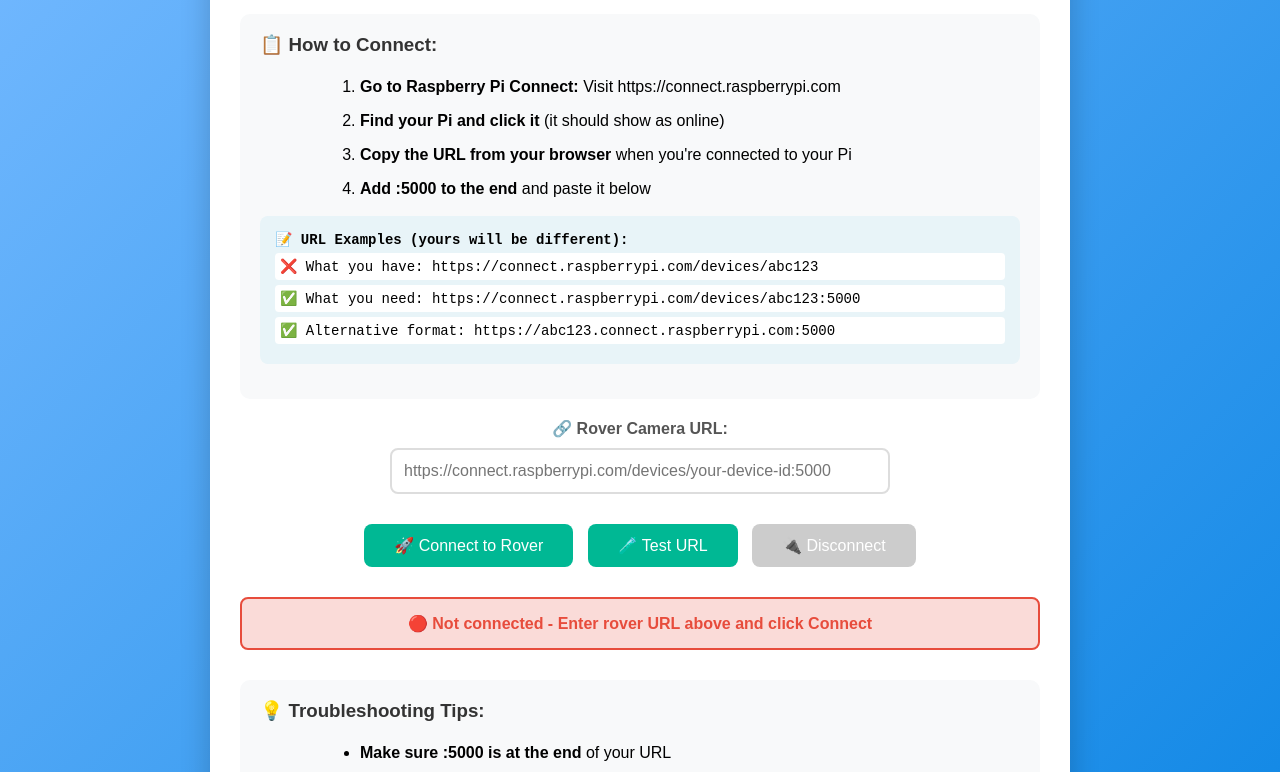
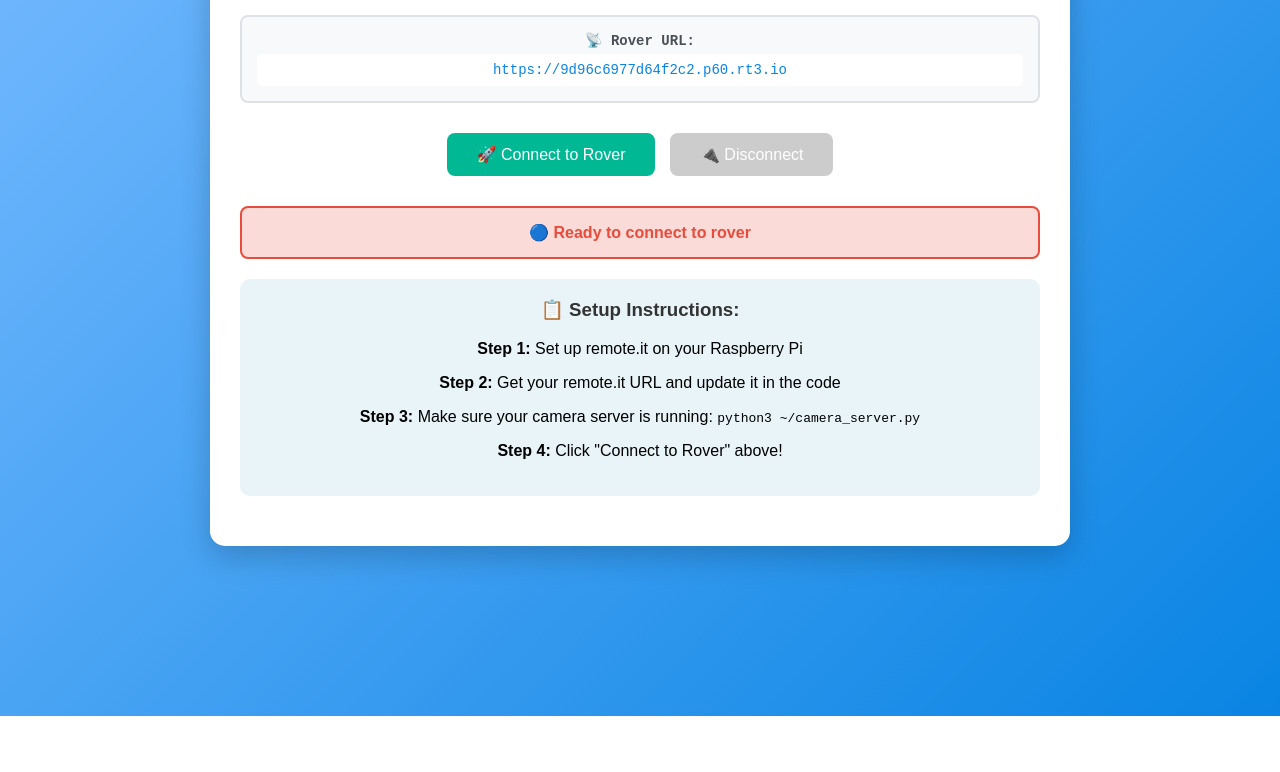
Before and after one commit to BerpyDerpy/Rover, a plain HTML site: page index.html in a window 1280 px wide. Shown: the part 124-896 px from the top of the page. After the commit the page ends 840 px from the top, so only its background shows below. Drawn offline with Linux system fonts and the light colour scheme.

Commit message:
Update index.html

```diff
--- a/index.html
+++ b/index.html
@@ -24,25 +24,6 @@
             text-align: center;
             color: #333;
             margin-bottom: 30px;
-        }
-        .input-group {
-            margin: 20px 0;
-            text-align: center;
-        }
-        .input-group label {
-            display: block;
-            margin-bottom: 10px;
-            font-weight: bold;
-            color: #555;
-        }
-        .input-group input {
-            width: 100%;
-            max-width: 500px;
-            padding: 12px;
-            font-size: 16px;
-            border: 2px solid #ddd;
-            border-radius: 8px;
-            box-sizing: border-box;
         }
         button {
             background: #00b894;
@@ -76,6 +57,11 @@
             color: #e74c3c;
             border: 2px solid #e74c3c;
         }
+        .status.connecting {
+            background: #fff3cd;
+            color: #856404;
+            border: 2px solid #ffc107;
+        }
         .camera-container {
             text-align: center;
             margin: 20px 0;
@@ -83,81 +69,65 @@
         }
         .camera-feed {
             max-width: 100%;
+            max-height: 500px;
             border: 3px solid #333;
             border-radius: 10px;
         }
+        .url-display {
+            background: #f8f9fa;
+            padding: 15px;
+            border-radius: 8px;
+            margin: 20px 0;
+            font-family: monospace;
+            font-size: 14px;
+            text-align: center;
+            border: 2px solid #dee2e6;
+        }
+        .url-display .label {
+            font-weight: bold;
+            color: #495057;
+            margin-bottom: 5px;
+        }
+        .url-display .url {
+            color: #0984e3;
+            background: white;
+            padding: 8px;
+            border-radius: 4px;
+            word-break: break-all;
+        }
         .instructions {
-            background: #f8f9fa;
+            background: #e8f4f8;
             padding: 20px;
             border-radius: 10px;
             margin: 20px 0;
+            text-align: center;
         }
         .instructions h3 {
             color: #333;
             margin-top: 0;
         }
-        .instructions ol {
-            text-align: left;
-            max-width: 600px;
-            margin: 0 auto;
-        }
-        .instructions li {
-            margin: 10px 0;
-            line-height: 1.5;
-        }
-        .url-examples {
-            background: #e8f4f8;
-            padding: 15px;
-            border-radius: 8px;
-            margin: 15px 0;
-            font-family: monospace;
-            font-size: 14px;
-        }
-        .url-examples .example {
-            margin: 5px 0;
-            padding: 5px;
-            background: white;
-            border-radius: 4px;
+        .control-buttons {
+            text-align: center;
+            margin: 20px 0;
         }
     </style>
 </head>
 <body>
     <div class="container">
-        <h1> Rover Dashboard</h1>
+        <h1>🚜 Rover Dashboard</h1>
 
-        <div class="instructions">
-            <h3>📋 How to Connect:</h3>
-            <ol>
-                <li><strong>Go to Raspberry Pi Connect:</strong> Visit https://connect.raspberrypi.com</li>
-                <li><strong>Find your Pi and click it</strong> (it should show as online)</li>
-                <li><strong>Copy the URL from your browser</strong> when you're connected to your Pi</li>
-                <li><strong>Add :5000 to the end</strong> and paste it below</li>
-            </ol>
-
-            <div class="url-examples">
-                <strong>📝 URL Examples (yours will be different):</strong><br>
-                <div class="example">❌ What you have: https://connect.raspberrypi.com/devices/abc123</div>
-                <div class="example">✅ What you need: https://connect.raspberrypi.com/devices/abc123:5000</div>
-                <div class="example">✅ Alternative format: https://abc123.connect.raspberrypi.com:5000</div>
-            </div>
+        <div class="url-display">
+            <div class="label">📡 Rover URL:</div>
+            <div class="url" id="currentUrl">Connecting to remote.it...</div>
         </div>
 
-        <div class="input-group">
-            <label for="roverUrl">🔗 Rover Camera URL:</label>
-            <input type="text"
-                   id="roverUrl"
-                   placeholder="https://connect.raspberrypi.com/devices/your-device-id:5000"
-                   value="">
-        </div>
-
-        <div style="text-align: center;">
-            <button onclick="connectToRover()">🚀 Connect to Rover</button>
-            <button onclick="testUrl()">🧪 Test URL</button>
+        <div class="control-buttons">
+            <button onclick="connectToRover()" id="connectBtn">🚀 Connect to Rover</button>
             <button onclick="disconnectFromRover()" id="disconnectBtn" disabled>🔌 Disconnect</button>
         </div>
 
         <div id="status" class="status disconnected">
-            🔴 Not connected - Enter rover URL above and click Connect
+            🔴 Ready to connect
         </div>
 
         <div id="cameraContainer" class="camera-container">
@@ -168,85 +138,32 @@
             <button onclick="checkRoverStatus()">📊 Check Rover Status</button>
         </div>
 
-        <div class="instructions" style="margin-top: 30px;">
-            <h3>💡 Troubleshooting Tips:</h3>
-            <ul style="text-align: left; max-width: 600px; margin: 0 auto;">
-                <li><strong>Make sure :5000 is at the end</strong> of your URL</li>
-                <li><strong>Camera server must be running</strong> on your Pi: <code>python3 ~/camera_server.py</code></li>
-                <li><strong>Pi must be online</strong> in Raspberry Pi Connect</li>
-                <li><strong>Try the "Test URL" button</strong> to check if your URL format is correct</li>
-                <li><strong>Browser security:</strong> Some browsers block mixed content (HTTPS to HTTP)</li>
-                <li><strong>Wait 10-15 seconds</strong> for the camera to load the first time</li>
-            </ul>
+        <div class="instructions">
+            <h3>📋 Setup Instructions:</h3>
+            <p><strong>Step 1:</strong> Set up remote.it on your Raspberry Pi</p>
+            <p><strong>Step 2:</strong> Get your remote.it URL and update it in the code</p>
+            <p><strong>Step 3:</strong> Make sure your camera server is running: <code>python3 ~/camera_server.py</code></p>
+            <p><strong>Step 4:</strong> Click "Connect to Rover" above!</p>
         </div>
     </div>
 
     <script>
-        let roverUrl = '';
+        const ROVER_URL = 'https://9d96c6977d64f2c2.p60.rt3.io';
+
         let connected = false;
+
+        // Update the displayed URL
+        document.getElementById('currentUrl').textContent = ROVER_URL;
 
         // Function to connect to the rover
         function connectToRover() {
-            const urlInput = document.getElementById('roverUrl');
-            const url = urlInput.value.trim();
-
-            // Check if URL is entered
-            if (!url) {
-                alert('⚠️ Please enter your rover camera URL first!');
-                return;
-            }
-
-            // Validate URL format
-            if (!url.includes(':5000')) {
-                alert('⚠️ URL must end with :5000\n\nExample: https://connect.raspberrypi.com/devices/your-id:5000');
-                return;
-            }
-
-            // Clean up the URL (remove trailing slash if present)
-            roverUrl = url.endsWith('/') ? url.slice(0, -1) : url;
 
             // Update status to "connecting"
-            updateStatus('🟡 Connecting to rover... (this may take 10-15 seconds)', 'disconnected');
+            updateStatus('🟡 Connecting to rover... (this may take 10-15 seconds)', 'connecting');
+            document.getElementById('connectBtn').disabled = true;
 
-            // Try to connect by testing the status endpoint
+            // Try to connect
             testConnection();
-        }
-
-        // Function to test URL format without connecting
-        function testUrl() {
-            const urlInput = document.getElementById('roverUrl');
-            const url = urlInput.value.trim();
-
-            if (!url) {
-                alert('⚠️ Please enter a URL first!');
-                return;
-            }
-
-            let message = '🧪 URL Test Results:\n\n';
-
-            if (url.includes('connect.raspberrypi.com')) {
-                message += '✅ Contains Raspberry Pi Connect domain\n';
-            } else {
-                message += '❌ Doesn\'t contain connect.raspberrypi.com\n';
-            }
-
-            if (url.includes(':5000')) {
-                message += '✅ Contains port :5000\n';
-            } else {
-                message += '❌ Missing port :5000 at the end\n';
-            }
-
-            if (url.startsWith('https://')) {
-                message += '✅ Uses HTTPS protocol\n';
-            } else {
-                message += '❌ Should start with https://\n';
-            }
-
-            message += '\n' + (url.includes(':5000') && url.includes('connect.raspberrypi.com') && url.startsWith('https://')
-                ? '🎉 URL format looks good! Try connecting.'
-                : '⚠️ URL needs corrections. See examples above.');
-
-            alert(message);
         }
 
         // Function to test if we can connect to the rover
@@ -257,7 +174,7 @@
                 const timeoutId = setTimeout(() => controller.abort(), 15000); // 15 second timeout
 
                 // Try to get status from the rover
-                const response = await fetch(roverUrl + '/status', {
+                const response = await fetch(ROVER_URL + '/status', {
                     signal: controller.signal,
                     mode: 'cors'
                 });
@@ -282,15 +199,16 @@
                 if (error.name === 'AbortError') {
                     errorMessage += 'Connection timeout. Check if camera server is running.';
                 } else if (error.message.includes('CORS')) {
-                    errorMessage += 'Browser security blocked the request. Try a different browser.';
-                } else if (error.message.includes('NetworkError')) {
-                    errorMessage += 'Network error. Check your URL and internet connection.';
+                    errorMessage += 'Browser security blocked the request.';
+                } else if (error.message.includes('NetworkError') || error.message.includes('Failed to fetch')) {
+                    errorMessage += 'Network error. Check if remote.it URL is correct and rover is online.';
                 } else {
                     errorMessage += error.message;
                 }
 
                 updateStatus(errorMessage, 'disconnected');
                 hideCamera();
+                document.getElementById('connectBtn').disabled = false;
                 console.log('Connection error:', error);
             }
         }
@@ -298,10 +216,10 @@
         // Function to disconnect from rover
         function disconnectFromRover() {
             connected = false;
-            roverUrl = '';
             updateStatus('🔴 Disconnected from rover', 'disconnected');
             hideCamera();
             document.getElementById('disconnectBtn').disabled = true;
+            document.getElementById('connectBtn').disabled = false;
         }
 
         // Function to update the status message
@@ -317,14 +235,14 @@
             const cameraFeed = document.getElementById('cameraFeed');
 
             // Set the camera feed URL
-            cameraFeed.src = roverUrl + '/video_feed';
+            cameraFeed.src = ROVER_URL + '/video_feed';
 
             // Show the camera container
             cameraContainer.style.display = 'block';
 
             // Handle camera loading errors
             cameraFeed.onerror = function() {
-                updateStatus('🔴 Camera feed unavailable - Server may be offline', 'disconnected');
+                updateStatus('🔴 Camera feed unavailable - Check if camera server is running', 'disconnected');
             };
 
             // Handle successful camera load
@@ -348,7 +266,7 @@
 
             const cameraFeed = document.getElementById('cameraFeed');
             // Add timestamp to force refresh
-            cameraFeed.src = roverUrl + '/video_feed?' + new Date().getTime();
+            cameraFeed.src = ROVER_URL + '/video_feed?' + new Date().getTime();
             updateStatus('🔄 Refreshing camera feed...', 'connected');
         }
 
@@ -360,7 +278,7 @@
             }
 
             try {
-                const response = await fetch(roverUrl + '/status');
+                const response = await fetch(ROVER_URL + '/status');
                 const data = await response.json();
 
                 alert(`📊 Rover Status:\n\n` +
@@ -375,16 +293,11 @@
             }
         }
 
-        // Auto-save the URL when typing (so user doesn't lose it)
-        document.getElementById('roverUrl').addEventListener('input', function(e) {
-            localStorage.setItem('savedRoverUrl', e.target.value);
-        });
-
-        // Load saved URL when page loads
+        // Auto-connect on page load if URL is set
         window.addEventListener('load', function() {
-            const savedUrl = localStorage.getItem('savedRoverUrl');
-            if (savedUrl) {
-                document.getElementById('roverUrl').value = savedUrl;
+            if (ROVER_URL !== 'YOUR_REMOTE_IT_URL_HERE') {
+                // Automatically show that we're ready to connect
+                updateStatus('🔵 Ready to connect to rover', 'disconnected');
             }
         });
     </script>
```
